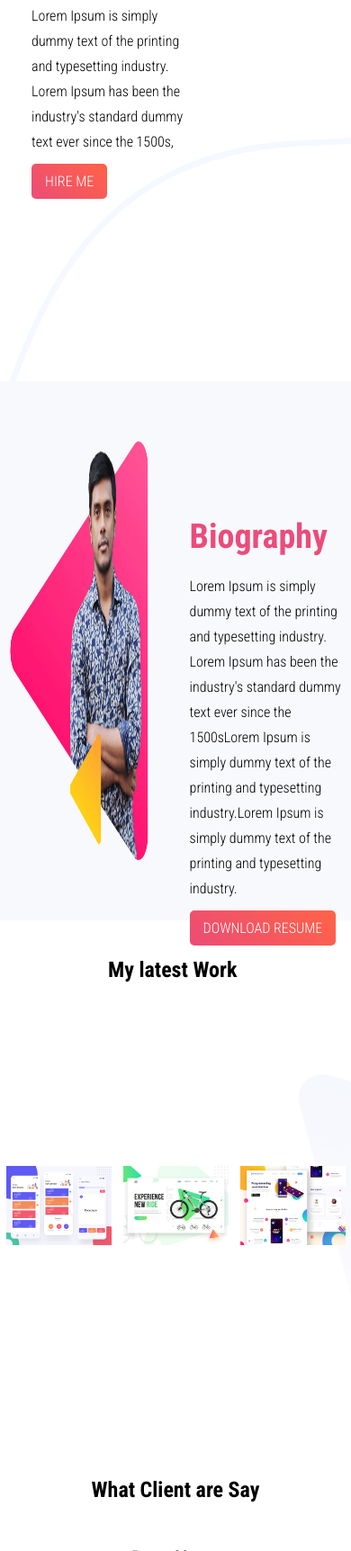
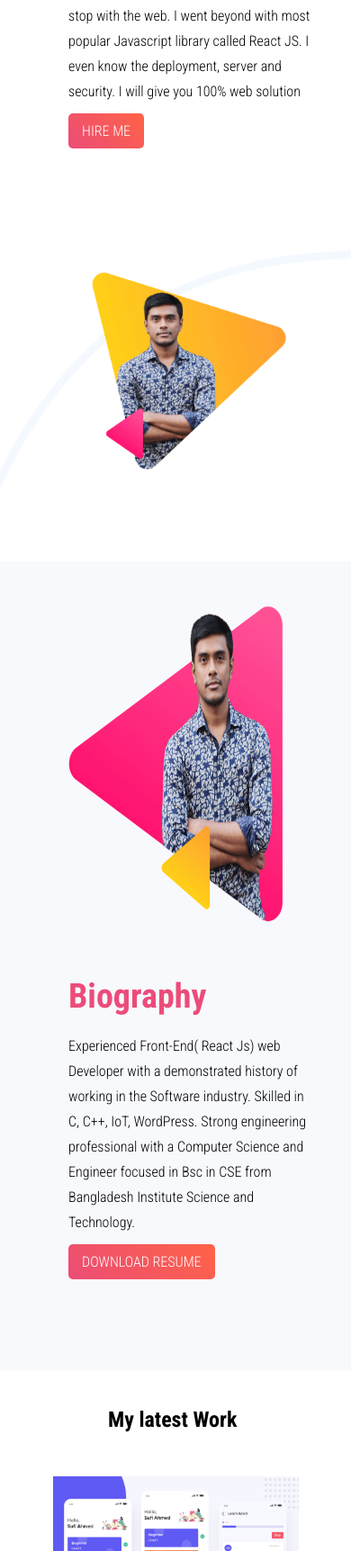
Before and after one commit to asikurr/personal-website, a plain HTML site: page index.html in a window 390 px wide. Shown: the part 276-2000 px from the top of the page at 90% size. Drawn offline with Linux system fonts and the light colour scheme.

Commit message:
updated with a simple form and social link also Try to add responsive design rules.

```diff
--- a/index.html
+++ b/index.html
@@ -13,8 +13,8 @@
         <div class="header-left">
             <h3>Hello I'am</h3>
             <h1>Asikur Rahaman</h1>
-            <p>Lorem Ipsum is simply dummy text of the printing and typesetting industry. Lorem Ipsum has been the industry's standard dummy text ever since the 1500s,</p>
-            <a href="">HIRE ME</a>
+            <p>I am the master of HTML, CSS and Javascript. I know everything needed to make a website function, efficient. I didn't stop with the web. I went beyond with most popular Javascript library called React JS. I even know the deployment, server and security. I will give you 100% web solution</p>
+            <a target="_blank" href="https://www.linkedin.com/in/asikur-cse/">HIRE ME</a>
         </div>
         <div class="header-right">
            <img src="images/photo2.png" alt="Asikur Rahaman">
@@ -29,8 +29,8 @@
         </div>
         <div class="bio-right header-left">
             <h1>Biography</h1>
-            <p>Lorem Ipsum is simply dummy text of the printing and typesetting industry. Lorem Ipsum has been the industry's standard dummy text ever since the 1500sLorem Ipsum is simply dummy text of the printing and typesetting industry.Lorem Ipsum is simply dummy text of the printing and typesetting industry.</p>
-            <a href="">DOWNLOAD RESUME</a>
+            <p>Experienced Front-End( React Js) web Developer with a demonstrated history of working in the Software industry. Skilled in C, C++, IoT, WordPress. Strong engineering professional with a Computer Science and Engineer focused in Bsc in CSE from Bangladesh Institute Science and Technology.</p>
+            <a target="_blank" href="https://www.linkedin.com/in/asikur-cse/">DOWNLOAD RESUME</a>
         </div>
     </section>
     <!-- End Biography Section -->
@@ -60,7 +60,7 @@
                 <div class="clients">
                     <h3>Bruce Moccy</h3>
                     <h4>Founder & Alies</h4>
-                    <p>Lorem Ipsum is simply dummy text of the printing and typesetting industry.printing and typesetting industry.</p>
+                    <p>Always available, extremely knowledgeable, and a tremendous "can-do" attitude. Our company was on a tight timeline and strict budget to create a first-class web site.</p>
                 </div>
             </div>
             <div class="contact-section">
@@ -72,8 +72,11 @@
                     <input type="submit" value="Leave a Message">
                   </form>
             </div>
-
         </div>
+            <div class="social-link">
+                <h3>Find me in Social Network.</h3>
+                <a target="_blank" href="https://www.facebook.com/asikur.cse">Facebook</a> | <a target="_blank" href="https://www.linkedin.com/in/asikur-cse/">LinkedIn</a>
+            </div>
         <footer id="footer">
             <p>Asikur Rahaman | &copy; 2020 All Right Reserved.</p>
         </footer>
--- a/style.css
+++ b/style.css
@@ -12,8 +12,9 @@ body{
 #header-section{
     background-image: url("images/header-bg.png");
     background-repeat: no-repeat;
-    height: 700px;
+    height: 650px;
     display: flex;
+    flex-wrap: wrap;
     background-position: center;
     background-size: cover;
 }
@@ -50,8 +51,9 @@ body{
     background-repeat: no-repeat;
     background-position: center;
     background-size: cover;
-    height: 600px;
+    height: 700px;
     display: flex;
+    flex-wrap: wrap;
 }
 .bio-left{
     width: 45%;
@@ -115,7 +117,7 @@ body{
     color:#919191;
 }
 .contact-section{
-    padding-top: 20px;
+    padding-top: 15px;
     color:#fff;
     margin-top: 50px;
     max-width: 500px;
@@ -124,12 +126,7 @@ body{
     border-radius: 8px;
     text-align: center;
 }
-
-#footer{
-    margin-top: 100px;
-}
-
-/* inputs with type CSS*/
+/* inputs type CSS*/
 input[type=text], textarea {
     width: 80%;
     padding: 5px;
@@ -149,3 +146,74 @@ input[type=text], textarea {
     cursor: pointer;
     border: none;
   }
+
+.social-link {
+    text-align: center;
+}
+.social-link h3{
+    margin: 10px auto;
+}
+.social-link a{
+    text-decoration: none;
+    padding: 5px 10px;
+    background-image: linear-gradient(45deg, #EC4C76, tomato);
+    color: #fff;
+    font-weight: 500;
+    border-radius: 5px;
+}
+
+#footer{
+    margin-top: 40px;
+}
+
+  /* Responsive Design */
+  @media only screen and (max-width: 768px) {
+    #header-section{
+        height: 500px;
+    }
+    .header-right{
+       margin-top: 120px;
+    }
+    .work-container{
+        flex-wrap: wrap;
+    }
+    .latest-work{
+        flex-basis: 70%;
+        max-width: 350px;
+
+    }
+    #mywork-section{
+        padding-bottom: 20px;
+    }
+    #mywork-section h2{
+        margin-bottom: 20px;
+    }
+  }
+  @media screen and (max-width: 699px) {
+    .mywork{
+        height: 800px;
+    }
+    #header-section{
+        height: 900px;
+        justify-content: center;
+    }
+    .header-left{
+        width:70%;
+        margin-top: 100px;
+    }
+    .header-right{
+        width: 70%;
+        margin-top: 50px;
+    }
+    #biograpy-section{
+       justify-content: center;
+       height: 900px;
+    }
+    .bio-left{
+        width: 70%;
+    }
+    .bio-right{
+        width: 70%;
+        margin-top: 0px;
+    }
+  }
```
